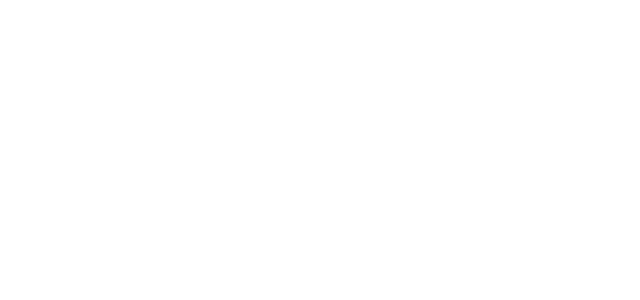
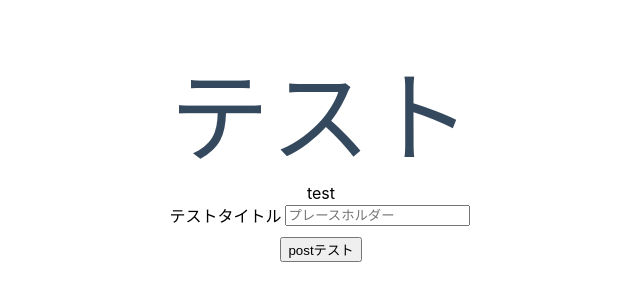
Before and after one commit to program-kitchen/crm-frontend, a Nuxt app: page /test/machida in a window 1280 px wide. Before the commit this address had no page. Shown: the part 250-550 px from the top of the page, without its empty margins (319-959 px from the left). Built offline with nearby package versions, Linux system fonts and the light colour scheme; no server answers.

Commit message:
試験的にget、postサンプルを追加

```diff
--- /dev/null
+++ b/components/atoms/displayText.vue
@@ -0,0 +1,26 @@
+<template>
+  <div class="displayText">
+      <p>{{ text }}</p>
+  </div>
+</template>
+
+<script>
+export default {
+    props: {
+        text: {
+            type: String,
+            required: true
+        }
+    }
+}
+</script>
+
+<style lang="scss">
+.displayText {
+  margin: 0 auto;
+  display: flex;
+  justify-content: center;
+  align-items: center;
+  text-align: center;
+}
+</style>
--- /dev/null
+++ b/components/atoms/inputText.vue
@@ -0,0 +1,43 @@
+<template>
+  <div class="inputText">
+      <input type="text" :value="textValue" :placeholder="placeholder" @change="onChange" />
+  </div>
+</template>
+
+<script>
+export default {
+    data() {
+        return {
+            textValue: ''
+        }
+    },
+    props: {
+        placeholder: {
+            type: String,
+            default: '',
+        },
+        value: {
+            type: String,
+            default: '',
+        }
+    },
+    mounted() {
+        this.textValue = this.value;
+    },
+    methods: {
+        onChange: function (event) {
+            this.$emit('change', event.target.value)
+        }
+    }
+}
+</script>
+
+<style lang="scss">
+.inputText {
+  margin: 0 auto;
+  display: flex;
+  justify-content: center;
+  align-items: center;
+  text-align: center;
+}
+</style>
--- /dev/null
+++ b/components/molecules/displayArea.vue
@@ -0,0 +1,30 @@
+<template>
+  <div class="displayArea">
+      <display-text :text="text" />
+  </div>
+</template>
+
+<script>
+import displayText from  "@/components/atoms/displayText";
+export default {
+    components: {
+        displayText
+    },
+    props: {
+        text: {
+            type: String,
+            default: ''
+        }
+    }
+}
+</script>
+
+<style lang="scss">
+.displayArea {
+  margin: 0 auto;
+  display: flex;
+  justify-content: center;
+  align-items: center;
+  text-align: center;
+}
+</style>
--- /dev/null
+++ b/components/molecules/formTextArea.vue
@@ -0,0 +1,52 @@
+<template>
+  <div class="formTextArea">
+      <p>{{ title }}</p>
+      <input-text :value="textValue" :placeholder="placeholder" @change="onChange" />
+  </div>
+</template>
+
+<script>
+import inputText from  "@/components/atoms/inputText";
+export default {
+    components: {
+        inputText
+    },
+    data() {
+        return {
+            textValue: ''
+        }
+    },
+    props: {
+        title: {
+            type: String,
+            default: ''
+        },
+        placeholder: {
+            type: String,
+            default: ''
+        },
+        value: {
+            type: String,
+            default: ''
+        }
+    },
+    mounted() {
+        this.textValue = this.value;
+    },
+    methods: {
+        onChange: function (value) {
+            this.$emit('change', value)
+        }
+    }
+}
+</script>
+
+<style lang="scss">
+.formTextArea {
+  margin: 0 auto;
+  display: flex;
+  justify-content: center;
+  align-items: center;
+  text-align: center;
+}
+</style>
--- /dev/null
+++ b/components/organisms/testForm.vue
@@ -0,0 +1,57 @@
+<template>
+  <div class="testForm">
+      <display-area :text="text" />
+      <form-text-area :title="title" :value="textValue" :placeholder="placeholder" @change="onChange" />
+  </div>
+</template>
+
+<script>
+import displayArea from  "@/components/molecules/displayArea";
+import formTextArea from  "@/components/molecules/formTextArea";
+export default {
+    components: {
+        displayArea,
+        formTextArea
+    },
+    data() {
+        return {
+            textValue: ''
+        }
+    },
+    props: {
+        text: {
+            type: String,
+            default: ''
+        },
+        title: {
+            type: String,
+            required: true
+        },
+        placeholder: {
+            type: String,
+            default: ''
+        },
+        value: {
+            type: String,
+            default: ''
+        }
+    },
+    mounted() {
+        this.textValue = this.value;
+    },
+    methods: {
+        onChange: function (value) {
+            this.$emit('change', value)
+        }
+    }
+}
+</script>
+
+<style lang="scss">
+.testForm {
+  margin: 0 auto;
+  justify-content: center;
+  align-items: center;
+  text-align: center;
+}
+</style>
--- /dev/null
+++ b/components/organisms/testFrame.vue
@@ -0,0 +1,62 @@
+<template>
+  <div class="testFrame">
+      <test-form
+        :text="text"
+        title="テストタイトル"
+        :value="textValue"
+        placeholder="プレースホルダー"
+        @change="onChange"
+      />
+      <button class="submitButton" @click="submit">
+          postテスト
+      </button>
+  </div>
+</template>
+
+<script>
+import testForm from  "@/components/organisms/testForm";
+export default {
+    components: {
+        testForm
+    },
+    data() {
+        return {
+            textValue: ''
+        }
+    },
+    props: {
+        text: {
+            type: String,
+            default: ''
+        },
+        value: {
+            type: String,
+            default: ''
+        }
+    },
+    mounted() {
+        this.textValue = this.value;
+    },
+    methods: {
+        onChange: function (value) {
+            this.$emit('change', value);
+        },
+        submit:  function () {
+            this.$emit('click');
+        },
+    }
+}
+</script>
+
+<style lang="scss">
+.testFrame {
+  margin: 0 auto;
+  justify-content: center;
+  align-items: center;
+  text-align: center;
+}
+
+.submitButton {
+    margin-top: 10px;
+}
+</style>
--- a/nuxt.config.js
+++ b/nuxt.config.js
@@ -27,6 +27,7 @@
 
   // Plugins to run before rendering page: https://go.nuxtjs.dev/config-plugins
   plugins: [
+    '~/plugins/axios'
   ],
 
   // Auto import components: https://go.nuxtjs.dev/config-components
@@ -40,12 +41,30 @@
   modules: [
     // https://go.nuxtjs.dev/axios
     '@nuxtjs/axios',
+    '@nuxtjs/auth-next',
   ],
 
   // Axios module configuration: https://go.nuxtjs.dev/config-axios
-  axios: {},
-
+  axios: {
+    credentials: true,
+    baseUrl: process.env.BASE_URL || 'http://localhost:8000',
+  },
   // Build Configuration: https://go.nuxtjs.dev/config-build
   build: {
-  }
+  },
+  // 環境変数
+  env: {
+    baseUrl: process.env.BASE_URL || 'http://localhost:8000',
+  },
+  server: {
+    // port: 4000 // デフォルト: 3000
+  },
+  auth: {
+    strategies: {
+      laravelSanctum: {
+        provider: 'laravel/sanctum',
+        url: 'http://localhost:8000',
+      },
+    },
+  },
 }
--- a/package.json
+++ b/package.json
@@ -9,9 +9,13 @@
     "generate": "nuxt generate"
   },
   "dependencies": {
+    "@nuxtjs/auth-next": "5.0.0-1618898588.9655d0e",
     "@nuxtjs/axios": "^5.13.1",
     "core-js": "^3.9.1",
     "nuxt": "^2.15.3"
   },
-  "devDependencies": {}
+  "devDependencies": {
+    "node-sass": "^5.0.0",
+    "sass-loader": "^10"
+  }
 }
--- a/pages/index.vue
+++ b/pages/index.vue
@@ -21,6 +21,15 @@
           class="button--grey"
         >
           GitHub
+        </a>
+        <br>
+        <a
+          href="/test/machida"
+          rel="noopener noreferrer"
+          class="button--green"
+          style="margin-top: 20px;"
+        >
+          テストページ
         </a>
       </div>
     </div>
--- /dev/null
+++ b/pages/test/machida/index.vue
@@ -0,0 +1,100 @@
+<template>
+  <div class="container">
+    <div>
+      <h1 class="title">
+        テスト
+      </h1>
+      <div class="list">
+          <test-frame
+            :text="uuid"
+            value="textValue"
+            @change="onChange"
+            @click="syncData"
+          />
+      </div>
+    </div>
+  </div>
+</template>
+
+<script>
+import testFrame from "@/components/organisms/testFrame";
+
+export default {
+    components: {
+        testFrame,
+    },
+    data() {
+        return {
+            textValue: '',
+            // token: '',
+            uuid: 'test'
+        }
+    },
+    mounted() {
+        this.textValue = '';
+        this.getUuid();
+    },
+    methods: {
+        async getUuid () {
+
+            const res = await this.$axios.$get('http://localhost:8000/user/index/100');
+            this.uuid = res.text;
+            // this.token = res.token;
+            // document.cookie = `X-CSRF-TOKEN=${res.token}`
+        },
+        async syncData () {
+            const res = await this.$axios.$post('http://localhost:8000/user/regist', {
+                // _token: this.token,
+                test_value: this.testValue
+            })
+            .then(function(response){
+                console.log(response);
+            })
+        },
+        onChange: function (value) {
+            this.textValue = value;
+        },
+    }
+}
+</script>
+
+<style>
+.container {
+  margin: 0 auto;
+  min-height: 100vh;
+  display: flex;
+  justify-content: center;
+  align-items: center;
+  text-align: center;
+}
+
+.title {
+  font-family:
+    'Quicksand',
+    'Source Sans Pro',
+    -apple-system,
+    BlinkMacSystemFont,
+    'Segoe UI',
+    Roboto,
+    'Helvetica Neue',
+    Arial,
+    sans-serif;
+  display: block;
+  font-weight: 300;
+  font-size: 100px;
+  color: #35495e;
+  letter-spacing: 1px;
+}
+
+.subtitle {
+  font-weight: 300;
+  font-size: 42px;
+  color: #526488;
+  word-spacing: 5px;
+  padding-bottom: 15px;
+}
+
+.links {
+  padding-top: 15px;
+}
+</style>
--- /dev/null
+++ b/plugins/axios.js
@@ -0,0 +1,8 @@
+export default function ({ $axios, redirect }) {
+    $axios.onRequest((config) => {
+      console.log('Making request to ' + config.url)
+    })
+    $axios.onError((error) => {
+        console.error(error.response);
+    })
+  }
```
Also changed, not shown: store/test/machida/index.js (added), 1 other file (tests, documents, lock files or other folders).
